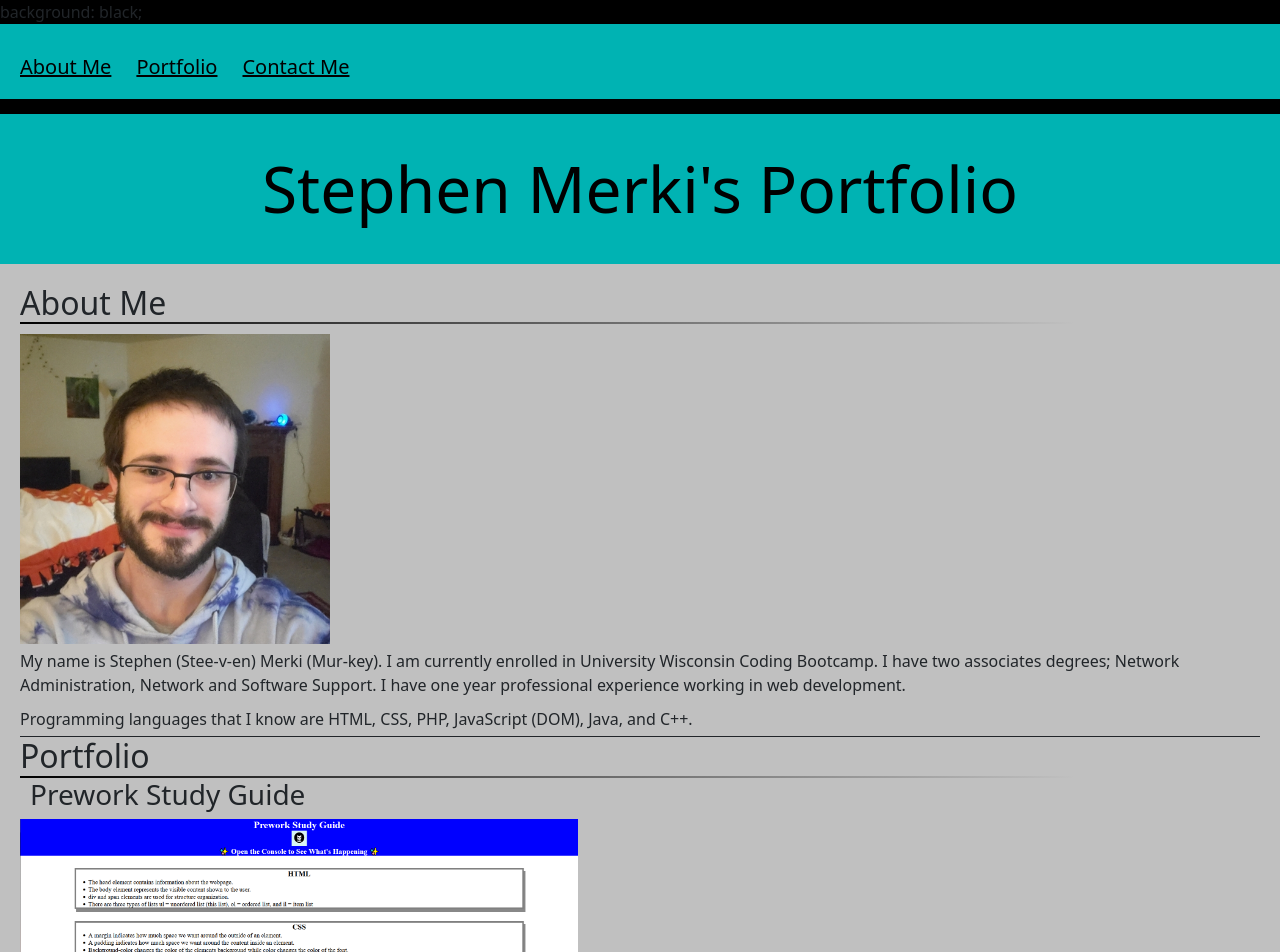
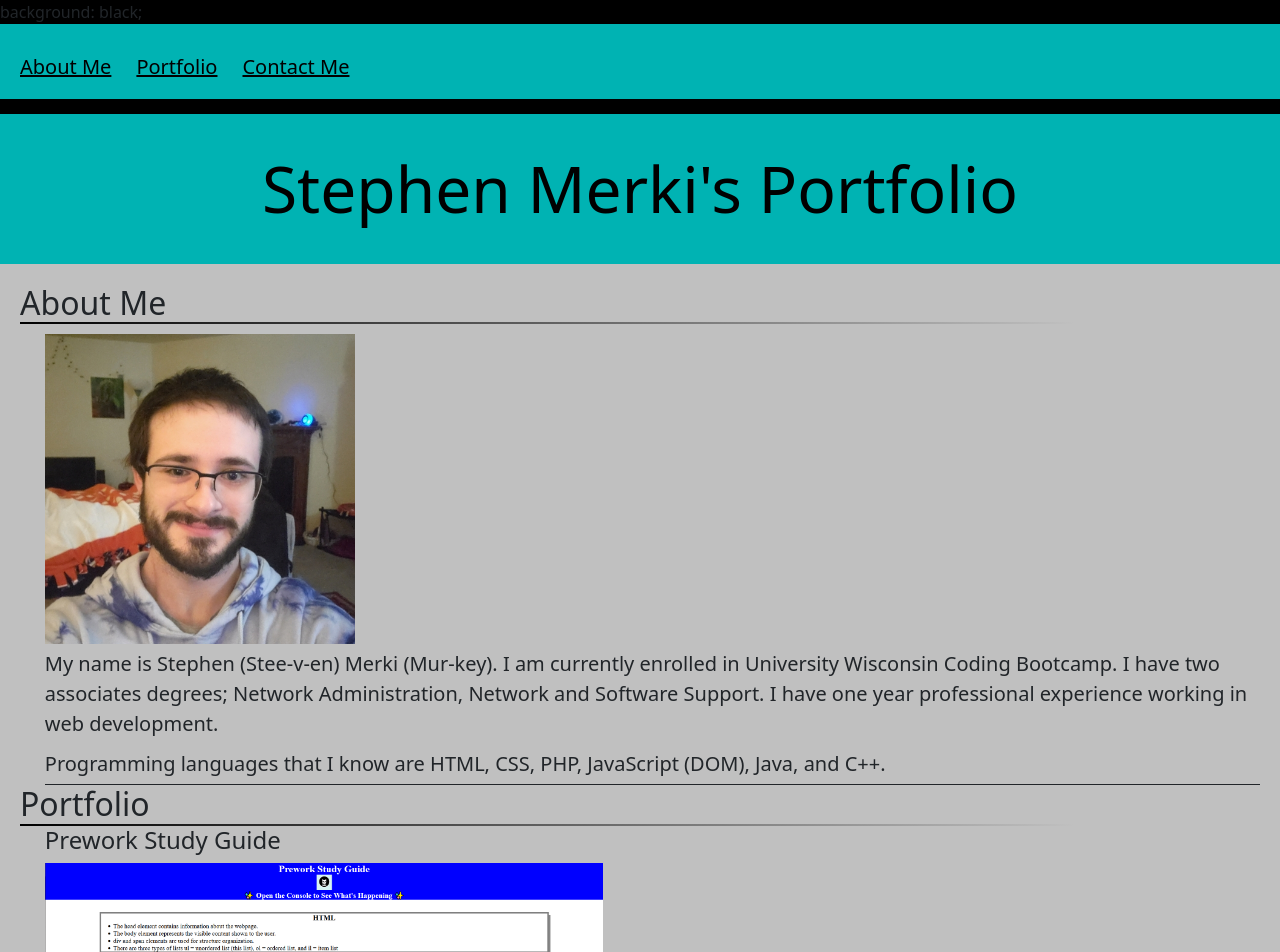
Before and after one commit to stev232/stev232sPortfolio, a React (Create React App) app: page / in a window 1280 px wide. Shown: the top 952 px of the page. Built offline with nearby package versions, Linux system fonts and the light colour scheme; the HTML template or start-up script is replaced by a standard one.

Commit message:
Improved styles for the page

```diff
--- a/src/components/Section.js
+++ b/src/components/Section.js
@@ -1,5 +1,6 @@
 import React from 'react';
 import '../styles/Section.css';
+
 const images = {
   "stephenMerki": require('../images/stephen.jpg'),
   "preWork": require('../images/preworkStudy.PNG'),
@@ -25,7 +26,7 @@ const styles = {
 function Section() {
   return (
     <section style={styles.sectionStyles} className="section">
-      <h2>About Me</h2>
+      <h2 id="about">About Me</h2>
       <img src={images["stephenMerki"]} style={ styles.marginTopStyles } alt="A picture of myself." className="profilePicture" id="imgMyself" />
       <p>
         My name is Stephen (Stee-v-en) Merki (Mur-key). I am currently enrolled in University Wisconsin Coding Bootcamp. I have two associates degrees; Network Administration, Network and Software Support. I have one year professional experience working in web development.
@@ -33,7 +34,7 @@ function Section() {
       <p style={{...styles.bottomBorderStyles, ...styles.marginTopStyles}}>
         Programming languages that I know are HTML, CSS, PHP, JavaScript (DOM), Java, and C++.
       </p>
-      <h2>Portfolio</h2>
+      <h2 id="portfolio">Portfolio</h2>
       <h3>Prework Study Guide</h3>
       <a href="https://stev232.github.io/prework-study-guide/" target="_blank"><img src={images["preWork"]} alt="Screenshot of prework study guide website" className="screenShot" id="imgPreworkSG" /></a>
       <p style={styles.bottomBorderStyles}>
@@ -59,6 +60,8 @@ function Section() {
       <p style={styles.bottomBorderStyles}>
         This project does not work on mobile. For the page layout I used <a href="https://getbootstrap.com/">bootstrap</a> to set the grid. My color grid project is a demonstration of using an array in javascript along with two event listeners. Those listeners are looking for the mouseover event and the click event.
       </p>
+      <h2 id="contact">Contact Me</h2>
+      <p>Email: <a href="mailto:stephen.merki232@gmail.com">stephen.merki232@gmail.com</a></p>
     </section>
   );
 }
--- a/src/styles/Section.css
+++ b/src/styles/Section.css
@@ -16,19 +16,21 @@
 }
 
 .section h3 {
-  padding-left: 5px;
-  padding-right: 5px;
-  margin-left: 5px;
+  font-size: 24px;
+  margin-left: 2%;
   width: fit-content;
 }
 
 .section p {
+  font-size: 20px;
   margin: 0px;
+  margin-left: 2%;
   margin-top: 5px;
   padding: 0px;
 }
 
 .section img {
+  margin-left: 2%;
   width: 45%;
 }
 
```
